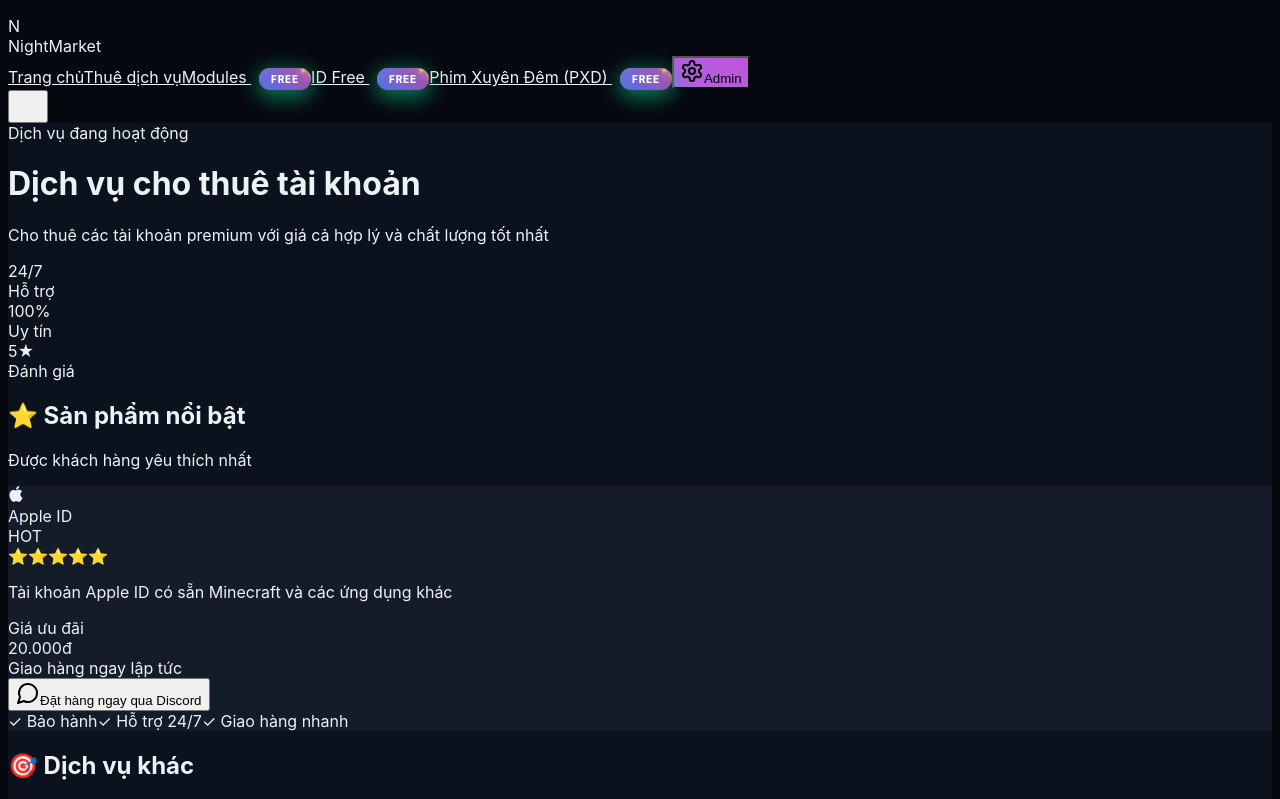
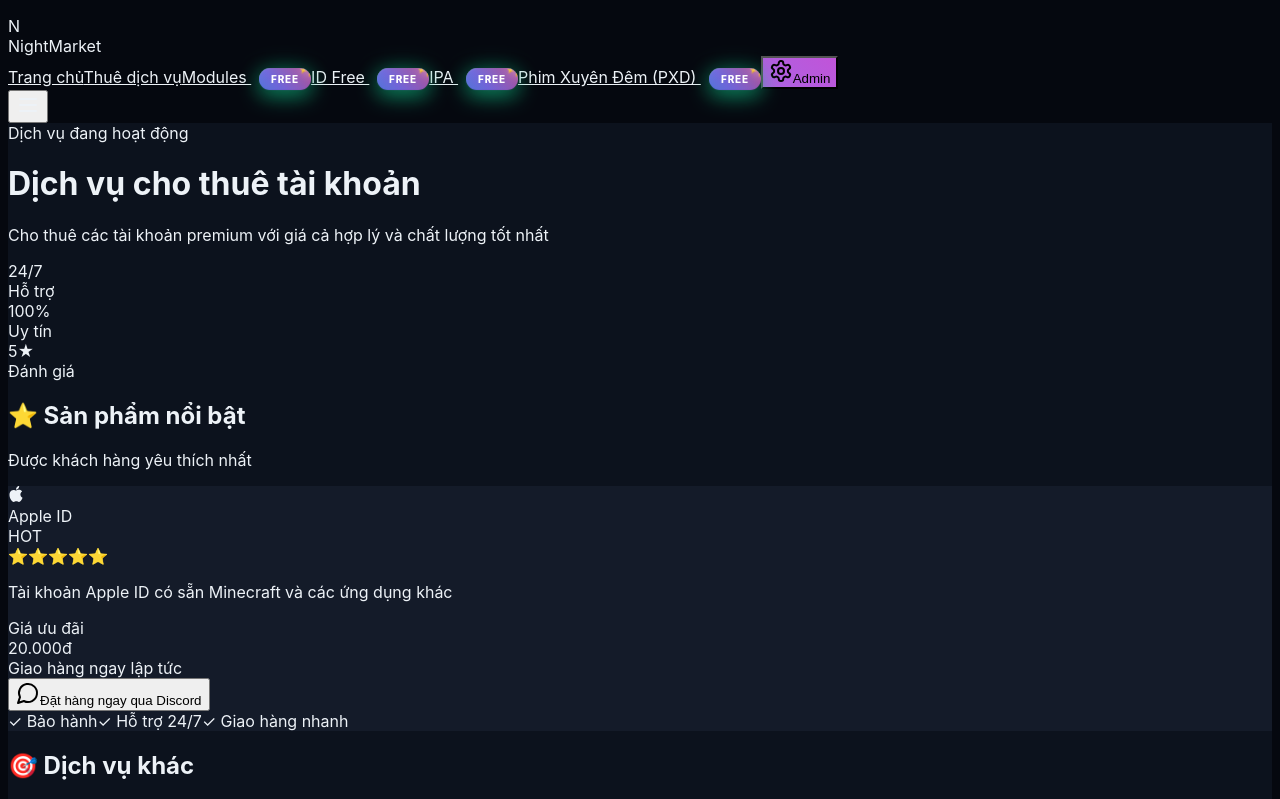
Before and after one commit to n1ghtmarket-net/nightmarket, a React (Vite) app in the folder client/: page / in a window 1280 px wide. Shown: the top 799 px of the page. Built offline with nearby package versions, Linux system fonts and the light colour scheme.

Commit message:
Update Navigation.tsx

```diff
--- a/client/src/components/Navigation.tsx
+++ b/client/src/components/Navigation.tsx
@@ -38,6 +38,9 @@ export function Navigation({ onAdminClick }: NavigationProps) {
               </Link>
               <Link href="/idfree" className="night-text hover:text-purple-400 px-4 py-2 rounded-full text-sm font-medium transition-all duration-300 hover:bg-purple-500/10 group flex items-center">
                 ID Free <span className="free-badge">FREE</span>
+              </Link>
+              <Link href="/ipa" className="night-text hover:text-purple-400 px-4 py-2 rounded-full text-sm font-medium transition-all duration-300 hover:bg-purple-500/10 group flex items-center">
+                IPA <span className="free-badge">FREE</span>
               </Link>
               <a href="http://phimxuyendem.up.railway.app" target="_blank" rel="noopener noreferrer" className="night-text hover:text-purple-400 px-4 py-2 rounded-full text-sm font-medium transition-all duration-300 hover:bg-purple-500/10 group flex items-center">
                 Phim Xuyên Đêm (PXD) <span className="free-badge">FREE</span>
@@ -81,6 +84,9 @@ export function Navigation({ onAdminClick }: NavigationProps) {
             <Link href="/idfree" className="block night-text hover:text-purple-400 px-4 py-3 rounded-xl text-base font-medium transition-all duration-300 hover:bg-purple-500/10 group flex items-center justify-between">
               ID Free <span className="free-badge">FREE</span>
             </Link>
+            <Link href="/ipa" className="block night-text hover:text-purple-400 px-4 py-3 rounded-xl text-base font-medium transition-all duration-300 hover:bg-purple-500/10 group flex items-center justify-between">
+              IPA <span className="free-badge">FREE</span>
+            </Link>
             <a href="http://phimxuyendem.up.railway.app" target="_blank" rel="noopener noreferrer" className="block night-text hover:text-purple-400 px-4 py-3 rounded-xl text-base font-medium transition-all duration-300 hover:bg-purple-500/10 group flex items-center justify-between">
               Phim Xuyên Đêm (PXD) <span className="free-badge">FREE</span>
             </a>
```
